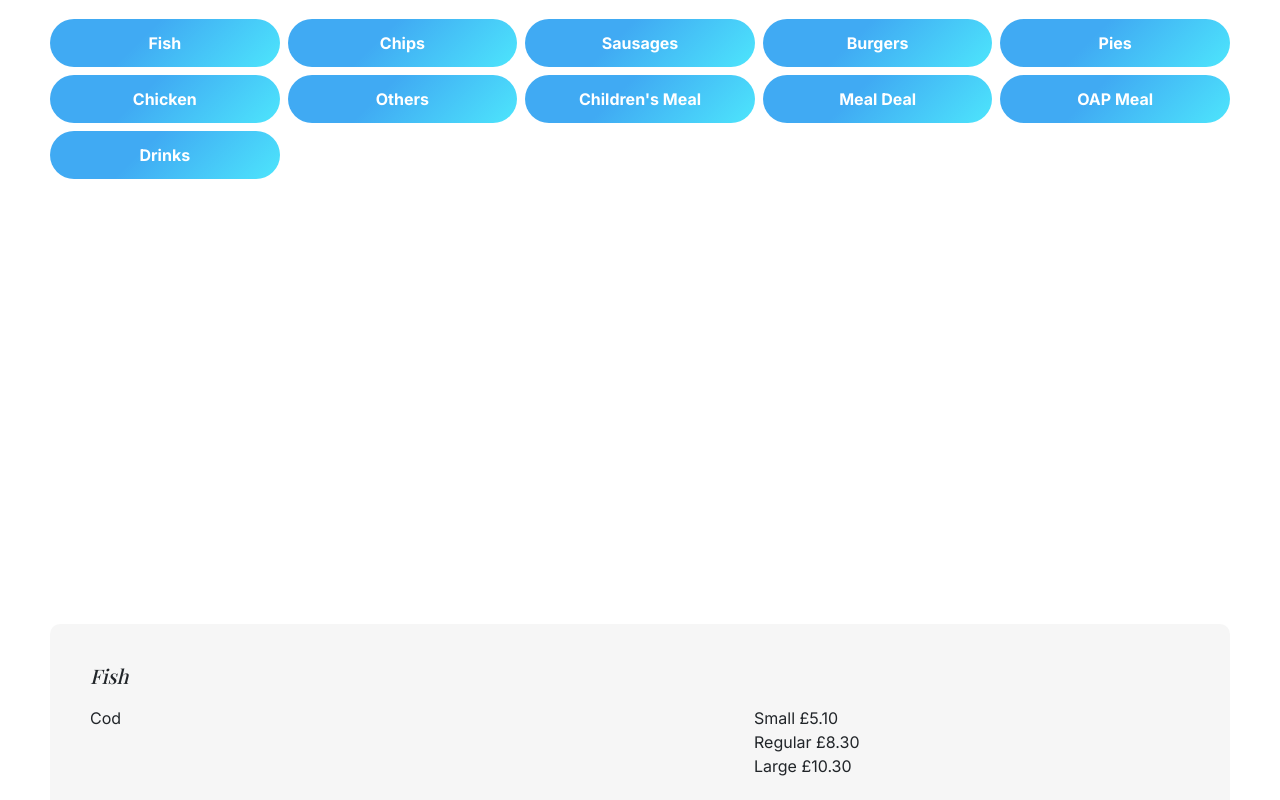
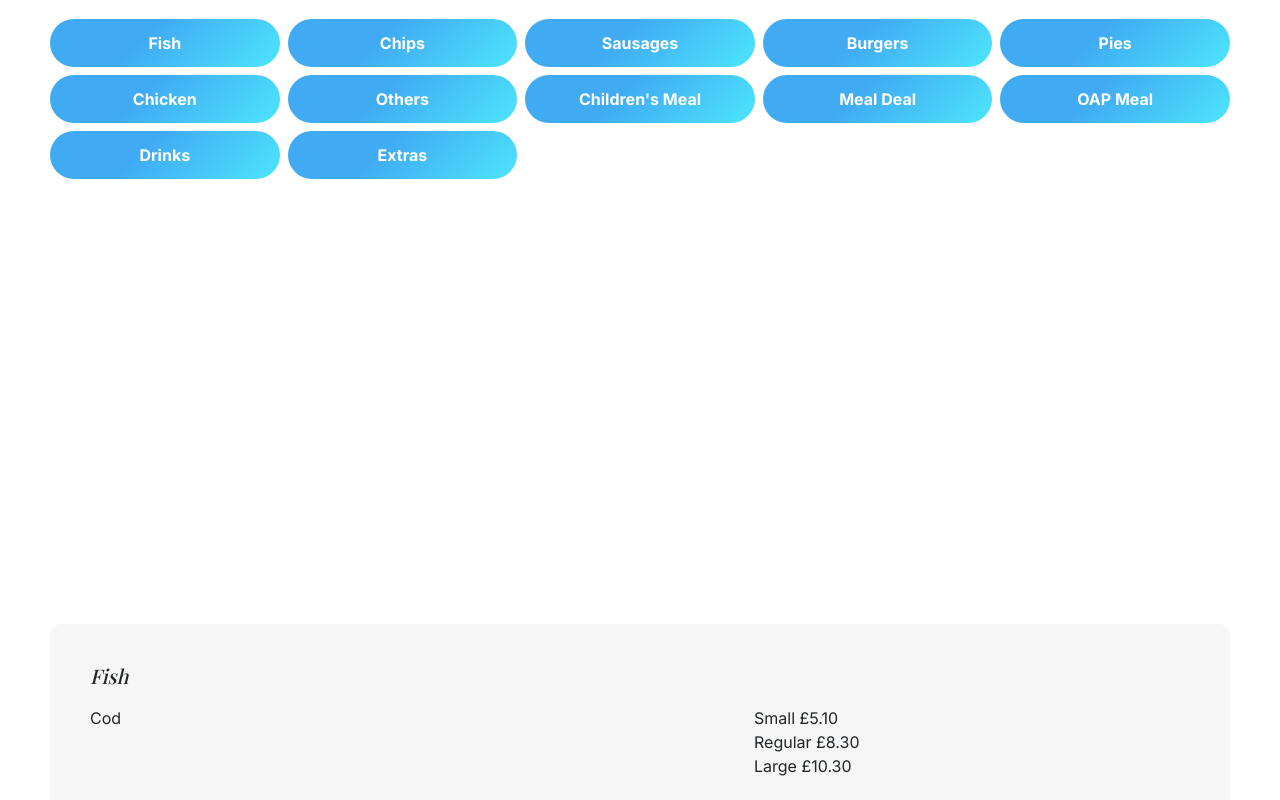
Before and after one commit to EvaSuper0115/fish-n-chips-ver2, a React (Create React App) app: page / in a window 1280 px wide. Shown: the part 3620-4420 px from the top of the page. Built offline with nearby package versions, Linux system fonts and the light colour scheme; a web font is replaced by a local one.

Commit message:
added all menus

```diff
--- a/src/App.js
+++ b/src/App.js
@@ -16,6 +16,7 @@ import MenuChildrensMeal from "./MenuChildrensMeal";
 import MenuMealDeal from "./MenuMealDeal";
 import MenuOAP from "./MenuOAP";
 import MenuDrinks from "./MenuDrinks";
+import MenuExtras from "./MenuExtras";
 
 function App() {
   const mainMenuHref = "#menu";
@@ -31,6 +32,7 @@ function App() {
     { menuTitle: "Meal Deal", menuHref: "meal-deal-menu" },
     { menuTitle: "OAP Meal", menuHref: "OAP-cod-&-chips-menu" },
     { menuTitle: "Drinks", menuHref: "drinks-menu" },
+    { menuTitle: "Extras", menuHref: "extras-menu" },
   ];
 
   return (
@@ -130,6 +132,7 @@ function App() {
       <MenuMealDeal menuDetails={menuItems[8]} />
       <MenuOAP menuDetails={menuItems[9]} />
       <MenuDrinks menuDetails={menuItems[10]} />
+      <MenuExtras menuDetails={menuItems[11]} />
     </div>
   );
 }
--- /dev/null
+++ b/src/MenuExtras.js
@@ -0,0 +1,43 @@
+import React from "react";
+import MenuItemGrid from "./MenuItemGrid";
+export default function MenuExtras(props) {
+  const menuItems = [
+    {
+      food: "Heinz Ketchup (Squeeze Me!) 26ml sachet",
+      prices: [{ price: 0.7 }],
+    },
+    {
+      food: "Heinz Mayonnaise (Squeeze Me!) - 26ml sachet",
+      prices: [{ price: 0.7 }],
+    },
+    {
+      food: "Heinz Tartare Sauce (Squeeze Me!) - 26ml sachet",
+      prices: [{ price: 0.7 }],
+    },
+    {
+      food: "Sarson’s Malt Vinegar - 250ml Bottle",
+      prices: [{ price: 2.5 }],
+    },
+    {
+      food: "Heinz Ketchup - 220ml Bottle",
+      prices: [{ price: 2.6 }],
+    },
+  ];
+
+  return (
+    <div className="MenuOthers" id={props.menuDetails.menuHref}>
+      <div className="section-padding">
+        <div className="menu-card">
+          <h3 className="itallic-subHeading">{`${props.menuDetails.menuTitle} `}</h3>
+          {menuItems.map((item) => (
+            <MenuItemGrid
+              key={item.food}
+              food={item.food}
+              price={item.prices}
+            />
+          ))}
+        </div>
+      </div>
+    </div>
+  );
+}
```
